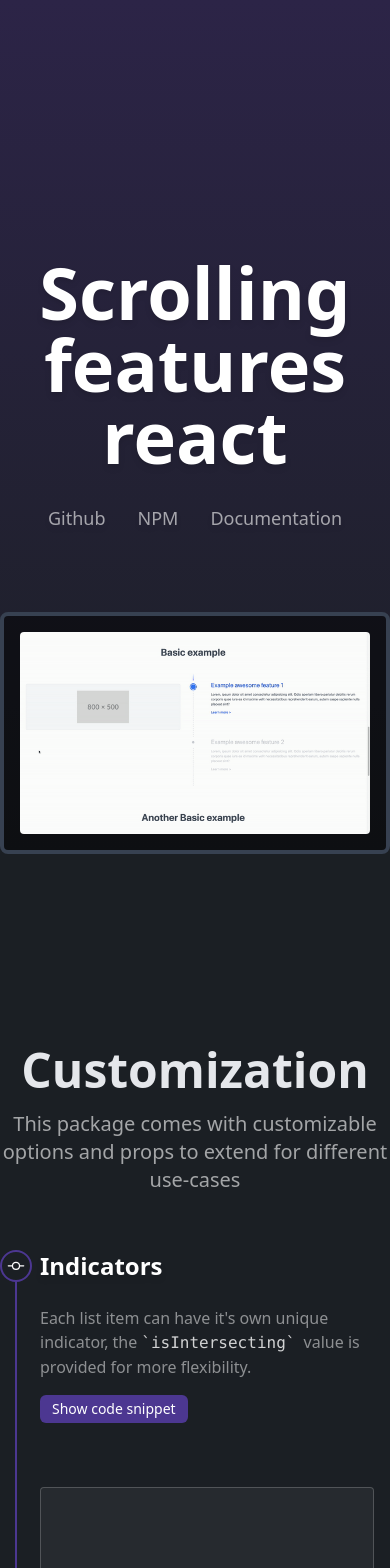
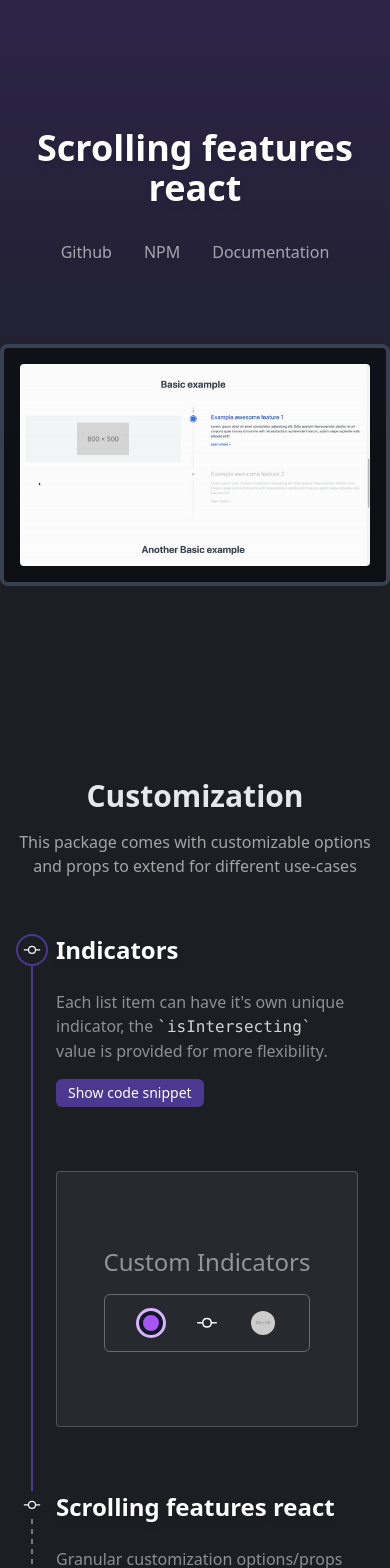
Before and after one commit to PeCrio/scrolling-features-react, a React (Vite) app: page / in a window 390 px wide. Shown: the top 1568 px of the page. Built offline with nearby package versions, Linux system fonts and the light colour scheme.

Commit message:
refactor

```diff
--- a/src/App.tsx
+++ b/src/App.tsx
@@ -76,8 +76,8 @@ const SimpleCustomIndicator: React.FC<{ isIntersecting: boolean }> = ({
   isIntersecting,
 }) => (
   <div
-    className={`-sfr-translate-x-[50%] lg:sfr-translate-x-0 sfr-p-1 sfr-rounded-full sfr-bg-[#1B1F24] ${
-      isIntersecting && "sfr-border-2 sfr-border-[#4c3791]"
+    className={`-sfr-translate-x-[50%] lg:sfr-translate-x-0 sfr-p-1 sfr-rounded-full sfr-bg-tertiary ${
+      isIntersecting && "sfr-border-2 sfr-border-primary"
     }`}
   >
     <svg
@@ -93,12 +93,12 @@ const SimpleCustomIndicator: React.FC<{ isIntersecting: boolean }> = ({
 function App() {
   return (
     <div className="App">
-      <div className="sfr-bg-gradient-to-b sfr-from-[#2C2447] sfr-to-[#1B1F24]">
-        <div className="sfr-pt-64 sfr-pb-20">
-          <h1 className="sfr-text-7xl sfr-text-center sfr-font-bold sfr-text-white sfr-drop-shadow-md">
+      <div className="sfr-bg-gradient-to-b sfr-from-secondary sfr-to-tertiary ">
+        <div className="sfr-pt-32 sfr-pb-20 sfr-container sfr-px-4 sfr-mx-auto">
+          <h1 className="sfr-text-4xl lg:sfr-text-7xl sfr-text-center sfr-font-bold sfr-text-white sfr-drop-shadow-md">
             Scrolling features react
           </h1>
-          <div className="sfr-flex sfr-space-x-8 sfr-justify-center sfr-mt-8 sfr-text-[rgba(255,255,255,0.6)] sfr-text-lg">
+          <div className="sfr-flex sfr-space-x-8 sfr-justify-center sfr-mt-8 sfr-text-[rgba(255,255,255,0.6)] lg:sfr-text-lg">
             <a
               target="_blank"
               rel="noopener noreferrer"
@@ -125,17 +125,17 @@ function App() {
             </a>
           </div>
         </div>
-        <div className="sfr-max-w-4xl sfr-container sfr-px-4 sfr-mx-auto sfr-rounded-lg sfr-overflow-none sfr-bg-[rgba(0,0,0,0.5)] sfr-py-4 sfr-border-4 sfr-border-gray-700">
+        <div className="sfr-max-w-4xl sfr-px-4 sfr-mx-auto sfr-rounded-lg sfr-overflow-none sfr-bg-[rgba(0,0,0,0.5)] sfr-py-4 sfr-border-4 sfr-border-gray-700 sfr-container">
           <img src="/preview.gif" alt="" className="sfr-w-full sfr-rounded" />
         </div>
       </div>
-      <div className="sfr-bg-[#1B1F24] sfr-pt-48">
+      <div className="sfr-bg-tertiary sfr-pt-48 sfr-px-4">
         <div className="sfr-container sfr-flex sfr-justify-center sfr-mx-auto">
           <div className="sfr-text-center sfr-mb-14 sfr-max-w-md">
-            <h1 className="sfr-text-gray-200 sfr-text-5xl sfr-font-bold">
+            <h1 className="sfr-text-gray-200 sfr-text-3xl lg:sfr-text-5xl sfr-font-bold">
               Customization
             </h1>
-            <p className="sfr-text-[rgba(255,255,255,0.6)] sfr-text-xl sfr-mt-4">
+            <p className="sfr-text-[rgba(255,255,255,0.6)] lg:sfr-text-xl sfr-mt-4">
               This package comes with customizable options and props to extend
               for different use-cases
             </p>
@@ -143,9 +143,10 @@ function App() {
         </div>
         <div className="sfr-px-4 md:sfr-px-8 lg:sfr-px-8">
           <ScrollingFeatures
+            key="custom-example"
             trackingBall={
-              <div className="sfr-w-7 sfr-h-7 sfr-rounded-full sfr-border-2 sfr-border-white sfr-ring-[#4c3791] sfr-ring">
-                <div className="sfr-bg-[#4c3791] sfr-w-full sfr-h-full sfr-rounded-full"></div>
+              <div className="sfr-w-7 sfr-h-7 sfr-rounded-full sfr-border-2 sfr-border-white sfr-ring-primary sfr-ring">
+                <div className="sfr-bg-primary sfr-w-full sfr-h-full sfr-rounded-full"></div>
               </div>
             }
             lineTrail={
@@ -206,7 +207,7 @@ function App() {
                       <button
                         className={`sfr-text-white sfr-px-3 sfr-py-1 sfr-rounded-md sfr-mt-4 sfr-text-sm ${
                           isIntersecting
-                            ? "sfr-bg-[#4c3791]"
+                            ? "sfr-bg-primary"
                             : "sfr-bg-[rgba(255,255,255,0.2)]"
                         }`}
                       >
@@ -228,7 +229,7 @@ function App() {
                         </h3>
                         <div className="sfr-flex sfr-justify-center sfr-items-center sfr-border sfr-border-[rgba(255,255,255,0.3)] sfr-p-4 sfr-rounded-md sfr-space-x-8 sfr-mt-4">
                           <div
-                            className={`sfr-bg-[#4c3791] sfr-w-6 sfr-h-6 sfr-border-4 sfr-rounded-full sfr-ring sfr-ring-[#4c3791] sfr-border-gray-900`}
+                            className={`sfr-bg-primary sfr-w-6 sfr-h-6 sfr-border-4 sfr-rounded-full sfr-ring sfr-ring-primary sfr-border-gray-900`}
                           ></div>
                           <svg
                             height="24"
@@ -260,7 +261,7 @@ function App() {
                       <button
                         className={`sfr-text-white sfr-px-3 sfr-py-1 sfr-rounded-md sfr-mt-4 sfr-text-sm ${
                           isIntersecting
-                            ? "sfr-bg-[#4c3791]"
+                            ? "sfr-bg-primary"
                             : "sfr-bg-[rgba(255,255,255,0.2)]"
                         }`}
                       >
@@ -312,12 +313,6 @@ function App() {
               ),
             },
           ]}
-          trackingBall={
-            <div className="sfr-w-7 sfr-h-7 sfr-rounded-full sfr-border-2 sfr-border-white sfr-ring-blue-500 sfr-ring">
-              <div className="sfr-bg-blue-500 sfr-w-full sfr-h-full sfr-rounded-full"></div>
-            </div>
-          }
-          trackingLineColor="blue"
         />
       </div>
     </div>
--- a/src/components/ScrollingFeatures.tsx
+++ b/src/components/ScrollingFeatures.tsx
@@ -2,7 +2,6 @@ import React, { ReactNode, useEffect, useRef, useState } from "react";
 import { FeatureItem, AdFeature, FeatureListItem } from "./FeatureItem";
 import "../index.css";
 
-// TODO: Add prop for line and ball color
 type Props = {
   features: AdFeature[];
   trackingBall?: ReactNode;
@@ -14,8 +13,8 @@ type Props = {
 export const ScrollingFeatures: React.FC<Props> = ({
   features = [],
   trackingBall: customTrackingBall,
-  trackingLineFadeColor = "white",
-  trackingLineColor = "purple",
+  trackingLineFadeColor,
+  trackingLineColor = "blue",
   lineTrail: customLineTrail,
 }) => {
   const [intersectingEntries, setIntersectingEntries] = useState<
@@ -37,8 +36,6 @@ export const ScrollingFeatures: React.FC<Props> = ({
     }
     return result;
   };
-
-  // TODO: Consider adding a script to check if scrolled to the bottom to show all features
 
   const handleFeatureScrolling = () => {
     const trackingBallElementTop =
@@ -101,12 +98,14 @@ export const ScrollingFeatures: React.FC<Props> = ({
           )}
         </div>
         {/* Beginning tracking line mask */}
+        {trackingLineFadeColor && (
           <div
             className={`sfr-bg-gradient-to-b sfr-hidden lg:sfr-block sfr-top-0 sfr-inset-x-0 sfr-h-64 sfr-absolute sfr-w-[4px] sfr-translate-x-[-2px] lg:sfr-left-[50%]`}
             style={{
               background: `linear-gradient(${trackingLineFadeColor} 75%, transparent)`,
             }}
           ></div>
+        )}
         {/* Desktop tracking line */}
         <div className="sfr-sticky sfr-top-0 lg:sfr-flex sfr-hidden lg:sfr-visible lg:sfr-justify-center -sfr-z-10">
           <div
--- a/tailwind.config.cjs
+++ b/tailwind.config.cjs
@@ -3,7 +3,13 @@ module.exports = {
   prefix: "sfr-",
   content: ["./index.html", "./src/**/*.{js,ts,jsx,tsx}"],
   theme: {
-    extend: {},
+    extend: {
+      colors: {
+        primary: "#4c3791",
+        secondary: "#2C2447",
+        tertiary: "#1B1F24",
+      },
+    },
   },
   plugins: [],
 };
```
Lines whose indentation alone changed are shown as unchanged.
